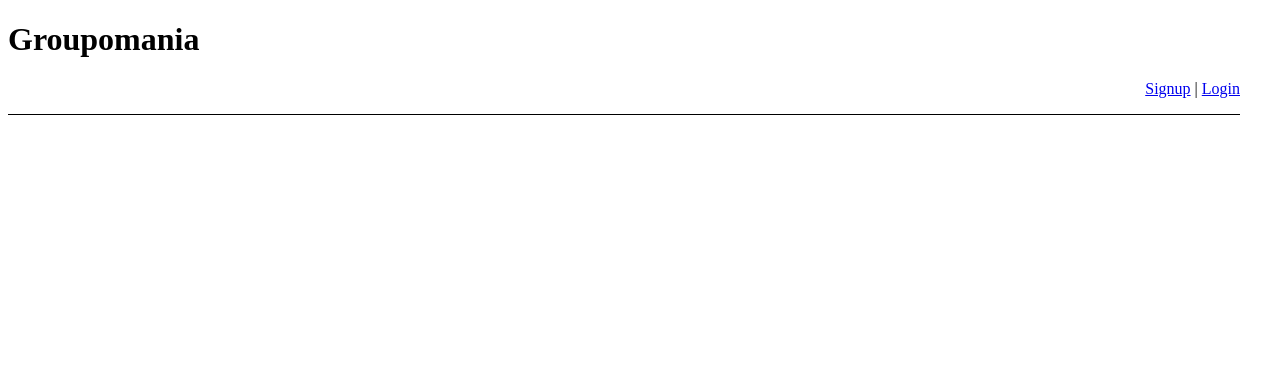
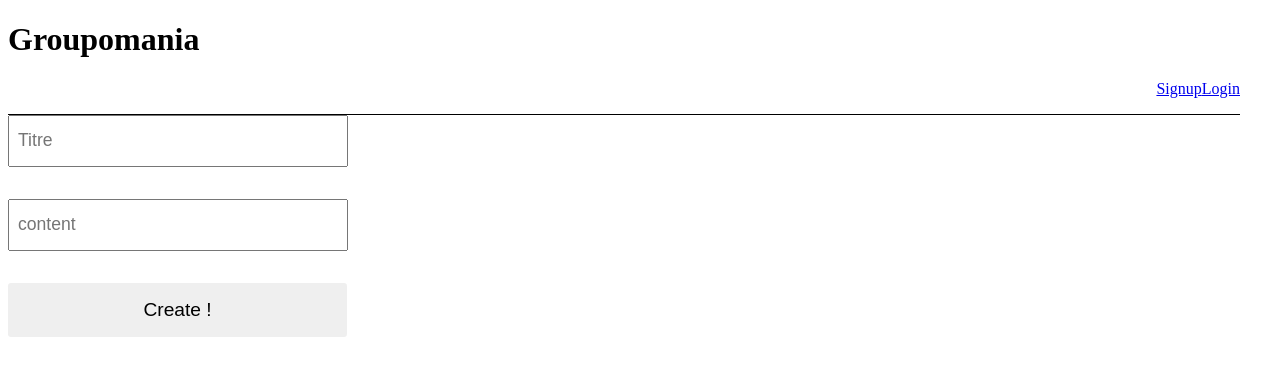
Before and after one commit to pintodav75/DavidPinto_7_21012022, a React (Create React App) app in the folder frontend/: page / in a window 1280 px wide. Shown: the top 376 px of the page. Built offline with nearby package versions, Linux system fonts and the light colour scheme.

Commit message:
fonction login, logout et signup. Mise en place de create post

```diff
--- a/frontend/package.json
+++ b/frontend/package.json
@@ -6,6 +6,7 @@
     "@testing-library/jest-dom": "^5.16.2",
     "@testing-library/react": "^12.1.2",
     "@testing-library/user-event": "^13.5.0",
+    "jsonwebtoken": "^8.5.1",
     "react": "^17.0.2",
     "react-dom": "^17.0.2",
     "react-router-dom": "^6.2.1",
--- a/frontend/src/App.js
+++ b/frontend/src/App.js
@@ -1,6 +1,46 @@
+import { useEffect, useState } from "react";
 import { Link } from "react-router-dom";
 
-export default function App() {
+export default function App(props) {
+  const [logged, setLogged] = useState(false)
+
+  useEffect(() => {
+    const token = localStorage.getItem('token')
+    if (token !== null) setLogged(true)
+  }, [])
+
+  const loggout = () => {
+    localStorage.clear();
+    setLogged(false)
+  }
+
+  let handleCreatePost = async (e) => {
+    const [message, setMessage] = useState("");
+    const token = localStorage.getItem('token');
+    e.preventDefault();
+    try {
+      let res = await fetch("http://localhost:3001/api/post/new", {
+        method: "POST",
+        headers: {
+            'Accept': 'application/json',
+            'Content-Type': 'application/json',
+            Authorization: `${token}`,
+          },
+        body: JSON.stringify({
+          title: title,
+          content: content,
+        }),
+      });
+      await res.json();
+      if (res.status === 201) {
+        setMessage("post cree !");
+      } else {
+        setMessage("Some error occured");
+      }
+    } catch (err) {
+      console.log(err);
+    }
+  };
   return (
     <div>
       <h1>Groupomania</h1>
@@ -12,9 +52,33 @@ export default function App() {
           marginRight: "2rem"
         }}
       >
-        <Link to="/Signup">Signup</Link> |{" "}
-        <Link to="/Login">Login</Link>
-      </nav>
+        {
+          !logged ? (
+            <>
+              <Link to="/Signup">Signup</Link>
+              <Link to="/Login">Login</Link>
+            </>
+          ) : (
+            <button onClick={loggout} >Loggout</button>
+          )
+        }
+        </nav>
+        <div className="createPost">
+
+      <form onSubmit={handleCreatePost}>
+        <input
+          type="text"
+
+          placeholder="Titre"
+        />
+        <input
+          type="text"
+
+          placeholder="content"
+        />
+        <button type="submit">Create !</button>
+        </form>
+          </div>
     </div>
   );
 }
--- a/frontend/src/components/login.js
+++ b/frontend/src/components/login.js
@@ -22,11 +22,12 @@ function Login() {
           password: password,
         }),
       });
-      await res.json();
+      const resFinal = await res.json();
       if (res.status === 200) {
         setEmail("");
         setPassword("");
         setSucces(true);
+        localStorage.setItem("token", resFinal.token);
         setMessage("User connected !");
       } else {
         setMessage("Some error occured");
--- a/frontend/src/index.js
+++ b/frontend/src/index.js
@@ -12,7 +12,7 @@ const rootElement = document.getElementById("root");
 render(
   <BrowserRouter>
     <Routes>
-      <Route path="/" element={<App />} />
+      <Route path="/" element={<App/>} />
       <Route path="/signup" element={<Signup />} />
       <Route path="/login" element={<Login />} />
     </Routes>
```
Also changed, not shown: 1 other file (tests, documents, lock files or other folders).
